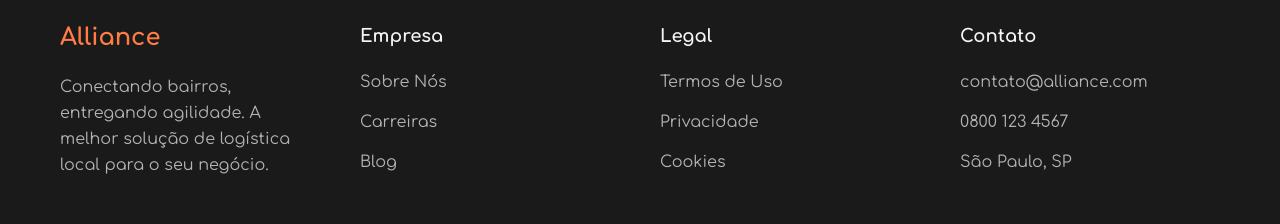
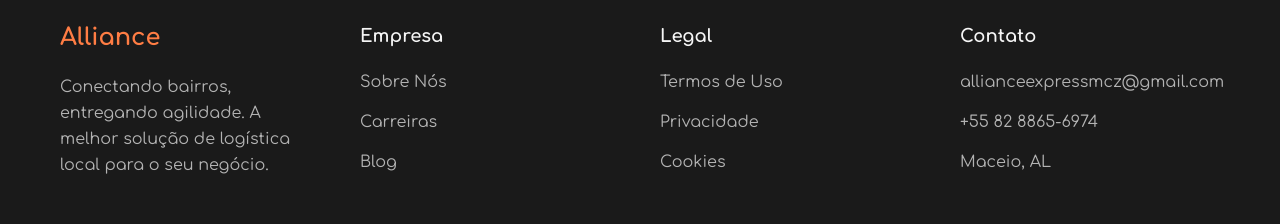
Before and after one commit to criaappoficial/alliance-entregas-website, a React (Vite) app: page / in a window 1280 px wide. Shown: the part 4098-4322 px from the top of the page. Built offline with nearby package versions, Linux system fonts and the light colour scheme.

Commit message:
Add FiveIcon

```diff
--- a/index.html
+++ b/index.html
@@ -2,7 +2,7 @@
 <html lang="en" class="scroll-smooth">
   <head>
     <meta charset="UTF-8" />
-    <link rel="icon" type="image/svg+xml" href="/vite.svg" />
+    <link rel="icon" type="image/svg+xml" href="/favicon.svg" />
     <meta name="viewport" content="width=device-width, initial-scale=1.0" />
     <title>alliance</title>
     <link rel="preconnect" href="https://fonts.googleapis.com">
--- a/src/components/Footer.tsx
+++ b/src/components/Footer.tsx
@@ -58,9 +58,9 @@ export const Footer = () => {
           <div>
             <h4 className="text-lg font-bold mb-5">Contato</h4>
             <ul className="list-none opacity-70 space-y-4">
-              <li>contato@alliance.com</li>
-              <li>0800 123 4567</li>
-              <li>São Paulo, SP</li>
+              <li>allianceexpressmcz@gmail.com</li>
+              <li>+55 82 8865-6974</li>
+              <li>Maceio, AL</li>
             </ul>
           </div>
         </div>
```
Also changed, not shown: public/favicon.svg (added).
